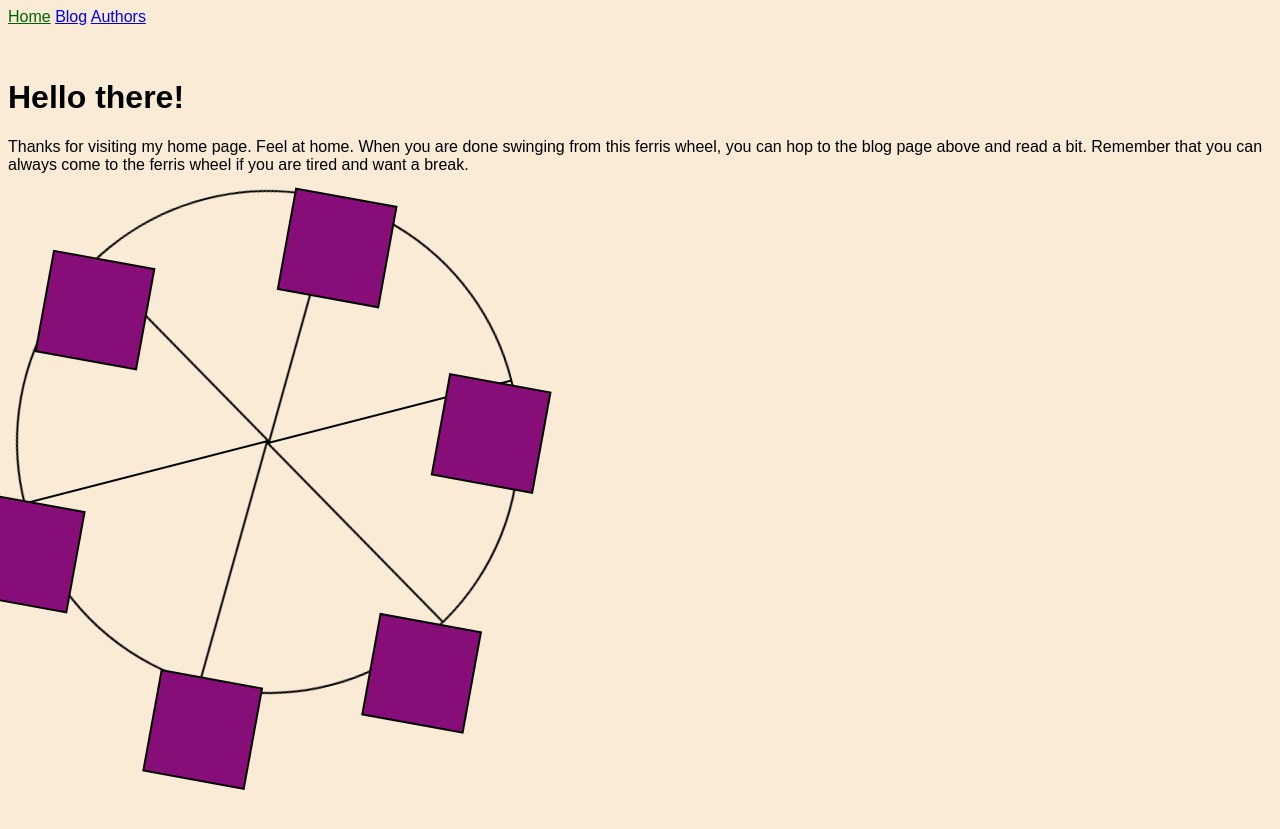
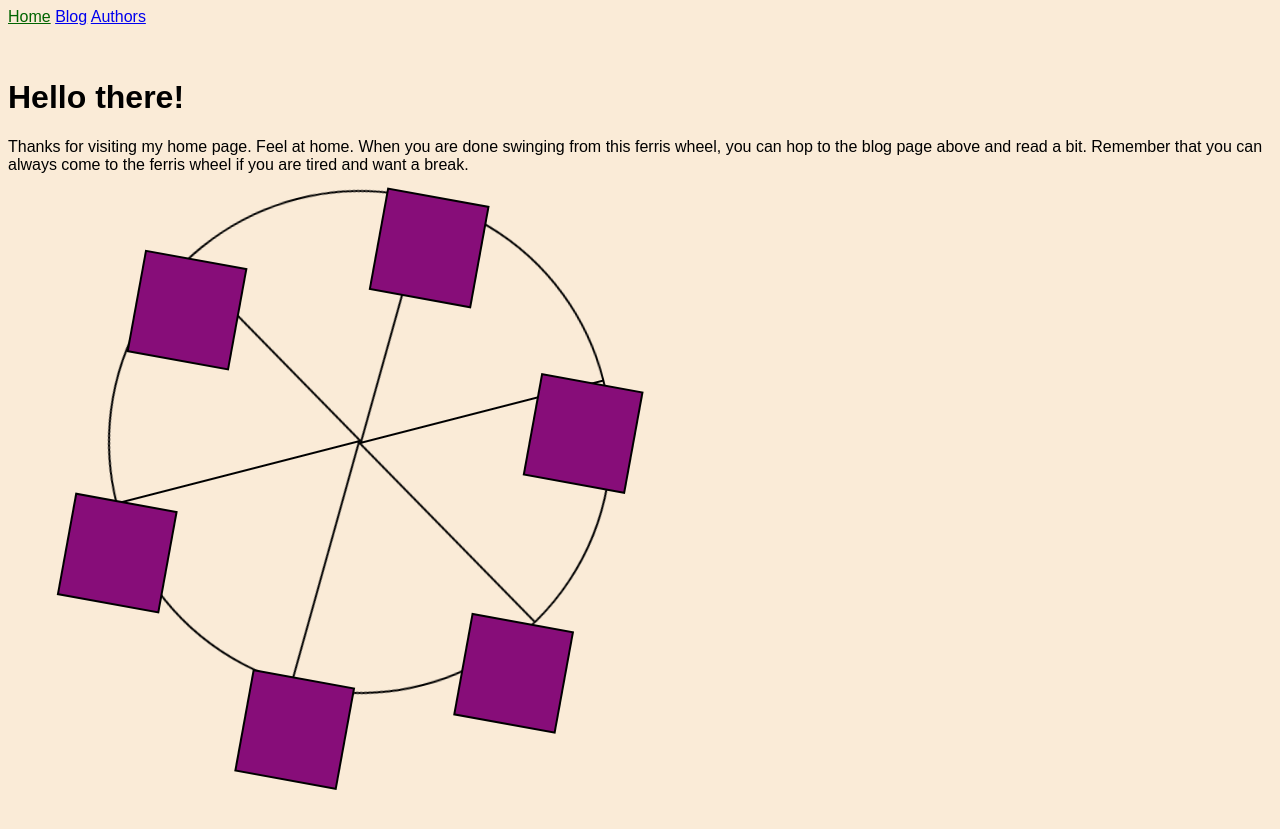
Before and after one commit to habasweiny/habasweiny.github.io, a Jekyll site: the page built from index.html, in a window 1280 px wide. Shown: the top 829 px of the page. Built offline with Jekyll 4.4.1, drawn with Linux system fonts in a browser that asks for light colours.

Commit message:
margin left 100px

```diff
--- a/_sass/main.scss
+++ b/_sass/main.scss
@@ -46,7 +46,7 @@ li > a:hover {
 .wheel {
   border: 2px solid black;
   border-radius: 50%;
-  margin-left: 0.5rem;
+  margin-left: 100px;
   position: absolute;
   height: 55vw;
   width: 55vw;
```
